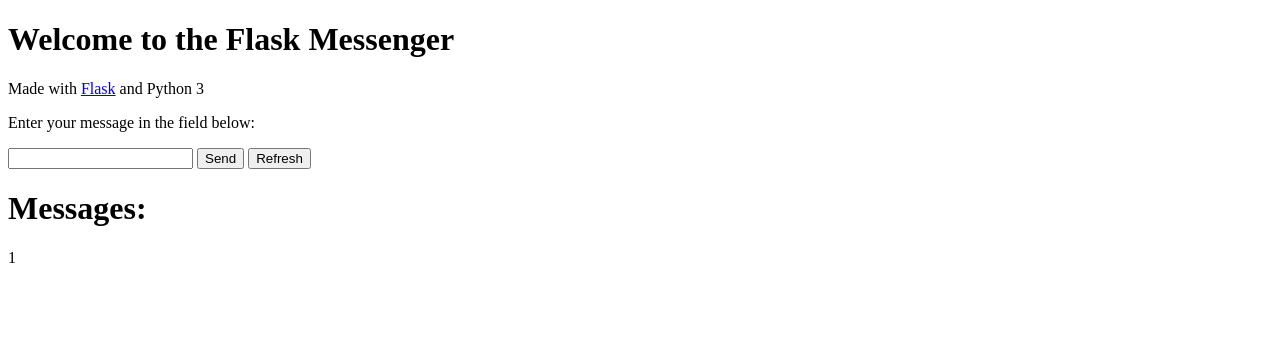
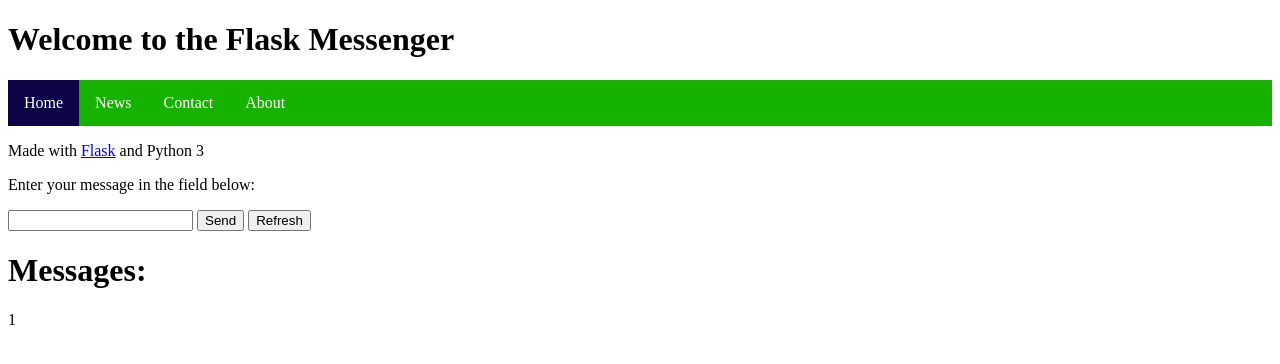
Before and after one commit to Adoria298/fez, a Flask app: page /view/1 in a window 1280 px wide. Shown: the top 364 px of the page. Run offline with Flask 2, Linux system fonts and the light colour scheme.

Commit message:
Finished cleaning code

```diff
--- a/templates/index.html
+++ b/templates/index.html
@@ -6,9 +6,6 @@
 </head>
 <body>
 	<h1>Welcome to the Flask Messenger</h1>
-	<p>Made with <a href="http://flask.pocoo.org/">Flask</a> and Python 3</p>
-	<title>LRGS Technology</title>
-<body>
 	<nav>
 		<ul class="navbar1">
 		  <li class="navbar2"><a class="active navbar3" href="index.html">Home</a></li>
@@ -17,6 +14,8 @@
 		  <li class="navbar2"><a href="#about" class="navbar3">About</a></li>
 		</ul>
 	</nav>
+	<p>Made with <a href="http://flask.pocoo.org/">Flask</a> and Python 3</p>
+	<title>LRGS Technology</title>
 	<h1>Welcome to LRGS Technology</h1>
 	<p>Enter your message in the field below:</p>
 	<form action="/handle_data" method="POST">
--- a/templates/view.html
+++ b/templates/view.html
@@ -6,6 +6,14 @@
 </head>
 <body>
 	<h1>Welcome to the Flask Messenger</h1>
+	<nav>
+		<ul class="navbar1">
+		  <li class="navbar2"><a class="active navbar3" href="index.html">Home</a></li>
+		  <li class="navbar2"><a href="#news" class="navbar3">News</a></li>
+		  <li class="navbar2"><a href="#contact" class="navbar3">Contact</a></li>
+		  <li class="navbar2"><a href="#about" class="navbar3">About</a></li>
+		</ul>
+	</nav>
 	<p>Made with <a href="http://flask.pocoo.org/">Flask</a> and Python 3</p>
 	<p>Enter your message in the field below:</p>
 	<form action="/handle_data" method="POST">
```
